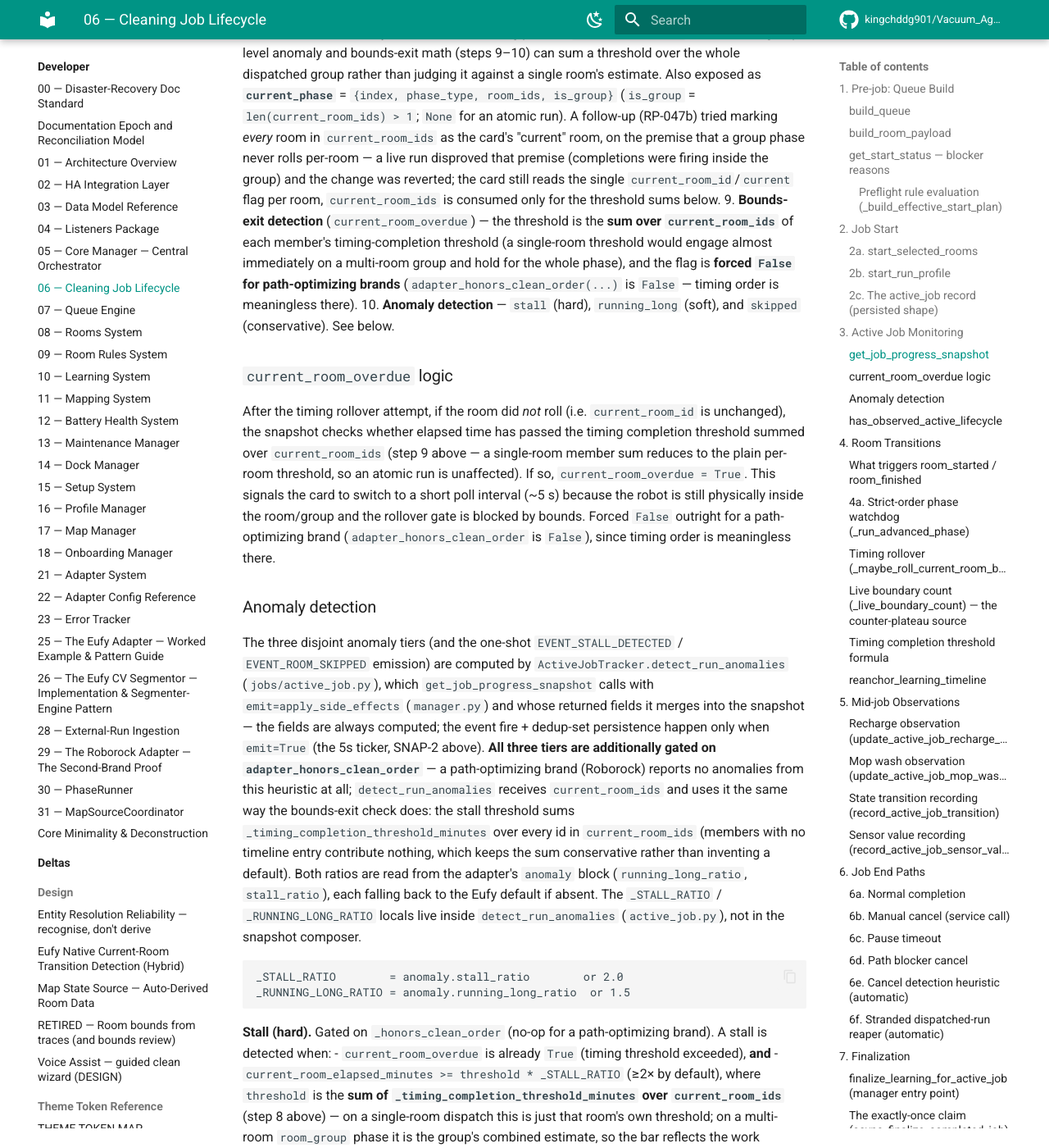
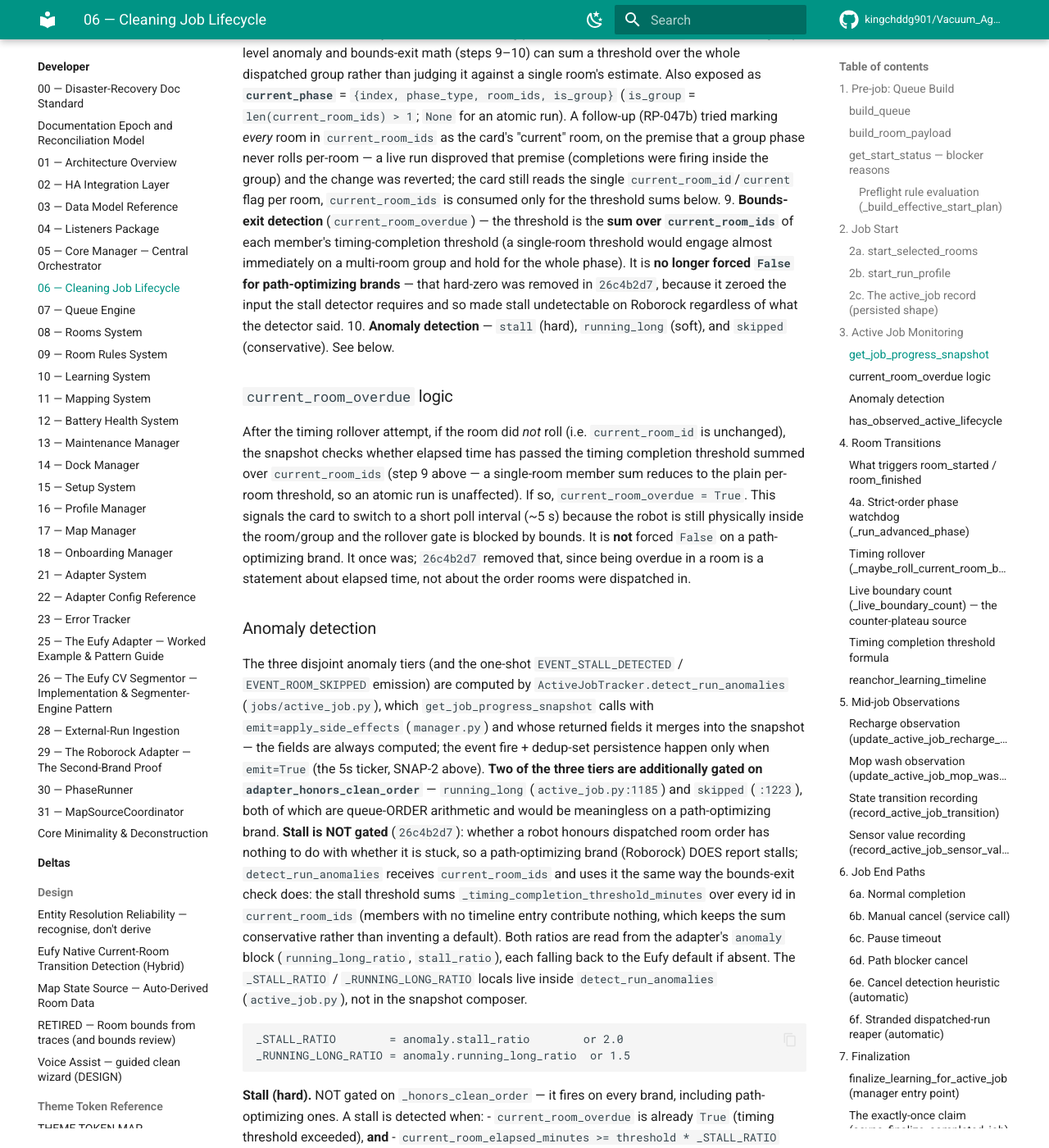
Before and after one commit to kingchddg901/Vacuum_Agent, an MkDocs documentation site: the page built from docs/dev/06-job-lifecycle.md, in a window 1280 px wide and 1400 px high, scrolled down 9771 px. Shown: the whole window at 82% size. Built offline with MkDocs 1.6.1 and Material for MkDocs 9.7.7, drawn with Linux system fonts in a browser that asks for light colours; comment, search, counter and statistics services are not loaded.

Commit message:
docs: stall detection is NOT gated on honors_clean_order (sweep pattern P1)
The docs sweep found the deleted `honors_clean_order` hard-zero still documented
as live in six places across three areas — and, crucially, still asserted in the
CODE at adapters/registry.py, which is almost certainly where each doc copied it.
Fixing the docs without that seed would let it grow back.

WHAT IS ACTUALLY TRUE at HEAD, which is finer than the finding said. The flag is
not gone; it is live for two of three anomaly tiers and dead for one:

  running_long  jobs/active_job.py:1185   STILL GATED  (queue-order arithmetic)
  skipped       jobs/active_job.py:1223   STILL GATED  (queue-order arithmetic)
  stall         —                         NOT GATED since 26c4b2d7

`current_room_overdue` is likewise no longer forced False on a path-optimizing
brand. The removal note at core/manager.py says why: the hard-zero zeroed the
input the stall detector requires, so on Roborock the detector could never fire
no matter what the detector itself said — two gates, one visible and one not.

CORRECTED:
  adapters/registry.py     the docstring listing "stall / running-long / skipped"
                           now names the two that gate and says stall does not,
                           with a note that six doc sites copied it from here
  06-job-lifecycle.md      x4 — step 9 and the current_room_overdue section both
                           claimed the hard-zero is applied; the anomaly section
                           claimed ALL THREE tiers are gated; the stall tier
                           claimed it is gated
  02-events.md             stall listed a condition that no longer exists
  05-live-monitoring.md    x2, and these are the ones that mattered: they told a
                           ROBOROCK OWNER that the stall notice and the stall
                           capture do not happen on their vacuum. Both do.

The two user-guide sentences are the reason to take pattern-level findings
seriously. One code change in 26c4b2d7, six documents, and the only ones a user
would ever read said the feature is absent on the brand it was fixed for.

mkdocs --strict exit 0 · 391 passed / 1 skipped (adapters + capabilities).

````diff
--- a/docs/dev/06-job-lifecycle.md
+++ b/docs/dev/06-job-lifecycle.md
@@ -372,9 +372,10 @@ not on however often a card happens to be polling. Each call:
 9. **Bounds-exit detection** (`current_room_overdue`) — the threshold is the
    **sum over `current_room_ids`** of each member's timing-completion threshold
    (a single-room threshold would engage almost immediately on a multi-room group
-   and hold for the whole phase), and the flag is **forced `False` for
-   path-optimizing brands** (`adapter_honors_clean_order(...)` is `False` — timing
-   order is meaningless there).
+   and hold for the whole phase). It is **no longer forced `False` for
+   path-optimizing brands** — that hard-zero was removed in `26c4b2d7`, because it
+   zeroed the input the stall detector requires and so made stall undetectable on
+   Roborock regardless of what the detector said.
 10. **Anomaly detection** — `stall` (hard), `running_long` (soft), and
     `skipped` (conservative). See below.
 
@@ -387,8 +388,9 @@ above — a single-room member sum reduces to the plain per-room threshold, so a
 atomic run is unaffected). If so, `current_room_overdue = True`. This signals the
 card to switch to a short poll interval (~5 s) because the robot is still
 physically inside the room/group and the rollover gate is blocked by bounds.
-Forced `False` outright for a path-optimizing brand (`adapter_honors_clean_order`
-is `False`), since timing order is meaningless there.
+It is **not** forced `False` on a path-optimizing brand. It once was; `26c4b2d7`
+removed that, since being overdue in a room is a statement about elapsed time, not
+about the order rooms were dispatched in.
 
 ### Anomaly detection
 
@@ -398,9 +400,12 @@ The three disjoint anomaly tiers (and the one-shot `EVENT_STALL_DETECTED` /
 `get_job_progress_snapshot` calls with `emit=apply_side_effects` (`manager.py`)
 and whose returned fields it merges into the snapshot — the fields are always
 computed; the event fire + dedup-set persistence happen only when `emit=True`
-(the 5s ticker, SNAP-2 above). **All three tiers are additionally gated on
-`adapter_honors_clean_order`** — a path-optimizing brand (Roborock) reports no
-anomalies from this heuristic at all; `detect_run_anomalies` receives
+(the 5s ticker, SNAP-2 above). **Two of the three tiers are additionally gated on `adapter_honors_clean_order`** —
+`running_long` (`active_job.py:1185`) and `skipped` (`:1223`), both of which are
+queue-ORDER arithmetic and would be meaningless on a path-optimizing brand. **Stall
+is NOT gated** (`26c4b2d7`): whether a robot honours dispatched room order has
+nothing to do with whether it is stuck, so a path-optimizing brand (Roborock) DOES
+report stalls; `detect_run_anomalies` receives
 `current_room_ids` and uses it the same way the bounds-exit check does: the stall
 threshold sums `_timing_completion_threshold_minutes` over every id in
 `current_room_ids` (members with no timeline entry contribute nothing, which
@@ -415,8 +420,8 @@ _STALL_RATIO        = anomaly.stall_ratio        or 2.0
 _RUNNING_LONG_RATIO = anomaly.running_long_ratio  or 1.5
 ```
 
-**Stall (hard).** Gated on `_honors_clean_order` (no-op for a path-optimizing
-brand). A stall is detected when:
+**Stall (hard).** NOT gated on `_honors_clean_order` — it fires on every brand,
+including path-optimizing ones. A stall is detected when:
 - `current_room_overdue` is already `True` (timing threshold exceeded), **and**
 - `current_room_elapsed_minutes >= threshold * _STALL_RATIO` (≥2× by default),
   where `threshold` is the **sum of `_timing_completion_threshold_minutes` over
````
Also changed, not shown: docs/advanced/02-events.md (+1 -1 lines), docs/user-guide/05-live-monitoring.md (+2 -2 lines), 1 other file.
